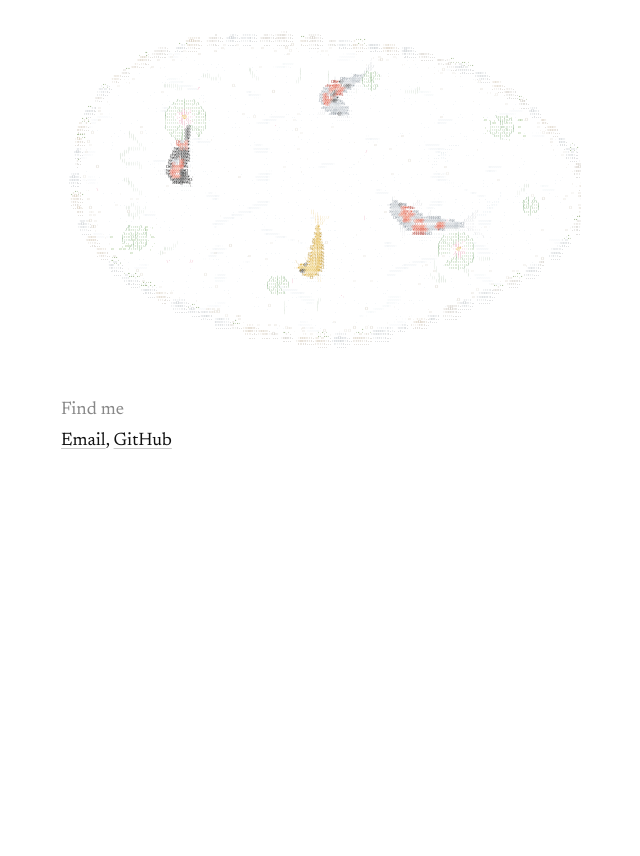
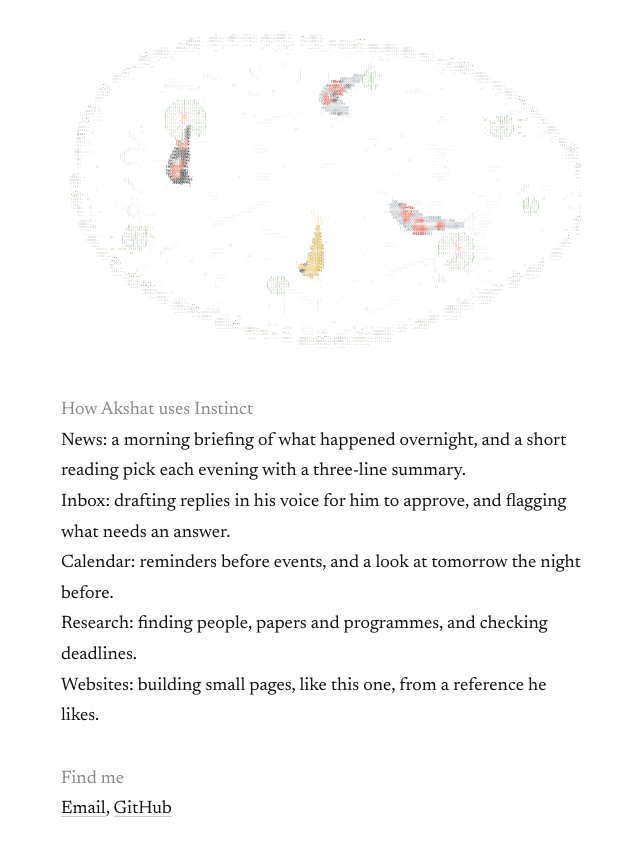
Before and after one commit to evangeline-instinct/akshats-instinct, a plain HTML site: page index.html in a window 1280 px wide. Shown: the part 176-1032 px from the top of the page, without its empty margins (319-959 px from the left). Before the commit the page ends 800 px from the top, so only its background shows below. Drawn offline with Linux system fonts and the light colour scheme; animation ran at ten frames a second.

Commit message:
Add How Akshat uses Instinct section
Added a section detailing how Akshat uses Instinct, including various features like News, Inbox, Calendar, Research, and Websites.

```diff
--- a/index.html
+++ b/index.html
@@ -42,6 +42,17 @@
   </section>
 
   <section>
+    <h2>How Akshat uses Instinct</h2>
+    <p>
+      News: a morning briefing of what happened overnight, and a short reading pick each evening with a three-line summary.<br>
+      Inbox: drafting replies in his voice for him to approve, and flagging what needs an answer.<br>
+      Calendar: reminders before events, and a look at tomorrow the night before.<br>
+      Research: finding people, papers and programmes, and checking deadlines.<br>
+      Websites: building small pages, like this one, from a reference he likes.
+    </p>
+  </section>
+
+  <section>
     <h2>Find me</h2>
     <p>
       <a href="mailto:akshatb@mail.instinct.com">Email</a>,
```
